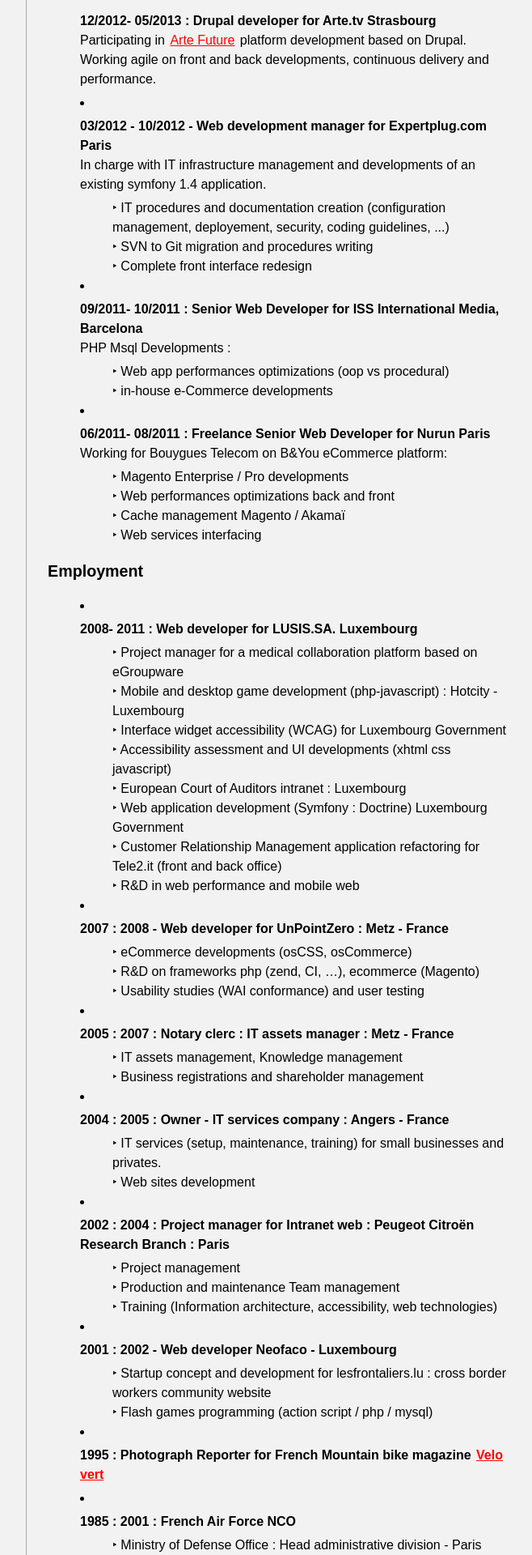
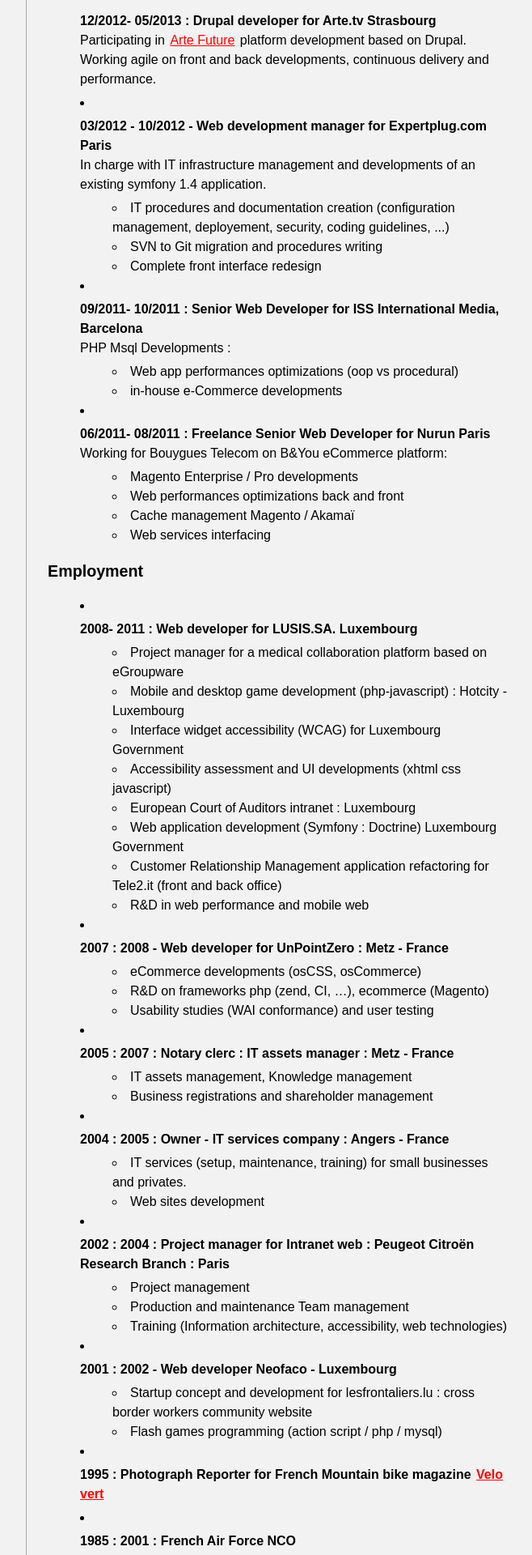
Before and after one commit to djacquel/pygmeeweb.com, a Jekyll site: the page built from cv-david-jacquel-freelance-senior-web-developer.html, in a window 1280 px wide. Shown: the part 1857-3777 px from the top of the page at 81% size, without its empty margins (386-1044 px from the left). Built offline with Jekyll 4.4.1, drawn with Linux system fonts in a browser that asks for light colours; Markdown is read by kramdown in place of the engine named in the settings.

Commit message:
resume sublist bug android

```diff
--- a/css/main.css
+++ b/css/main.css
@@ -253,9 +253,6 @@
 
 .resume h3 { font-size:123.1%; }
 .resume h4 { font-size:116%; }
-.resume ul ul { list-style:none; }
-.resume ul ul li { list-style:none; }
-.resume ul ul li:before { content:"\2023 \0020"; }
 
 dl{
   margin: 0;
```
